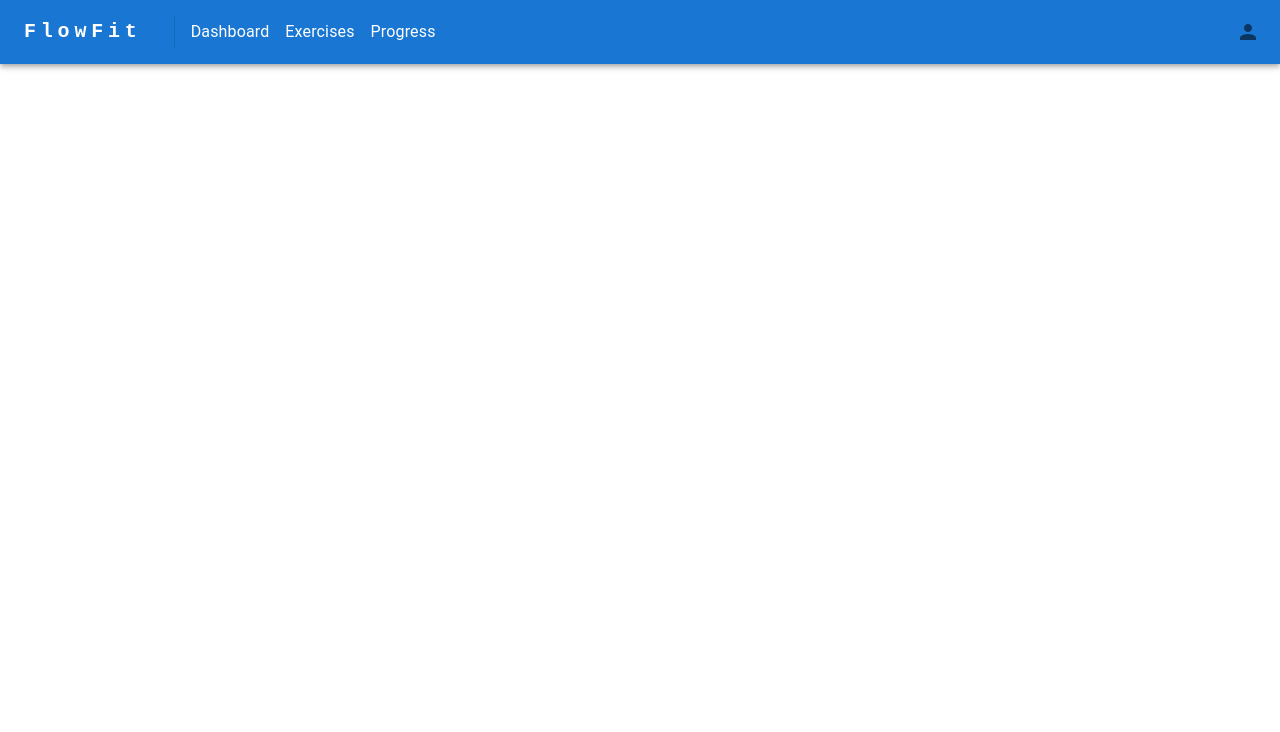
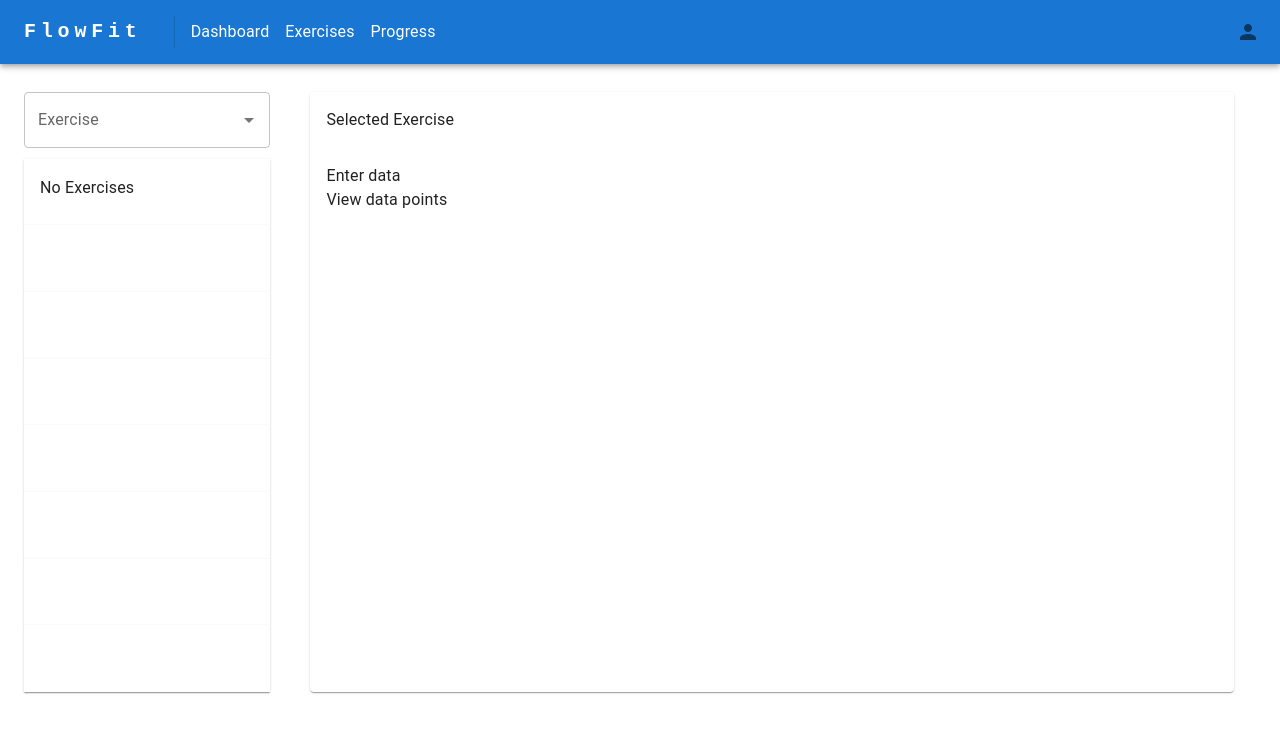
Before and after one commit to hwuialnlg/flowfit-frontend, a React (Create React App) app: page /progress in a window 1280 px wide. Shown: the top 732 px of the page. Built offline with nearby package versions, Linux system fonts and the light colour scheme.

Commit message:
progress layout

```diff
--- a/src/App.tsx
+++ b/src/App.tsx
@@ -5,6 +5,7 @@ import Home from './pages/Home.tsx';
 import NavBar from './components/NavBar.tsx';
 import Login from './pages/Login.tsx';
 import Exercises from './pages/Exercises.tsx'
+import Progress from './pages/Progress.tsx';
 
 export default function App() {
     return (
@@ -15,6 +16,7 @@ export default function App() {
                 <Route path="/dashboard" element={<Home />}/>
                 <Route path="/login" element={<Login />}/>
                 <Route path="/exercises" element={<Exercises />}/>
+                <Route path="/progress" element={<Progress />}/>
             </Routes>
         </BrowserRouter>
     )
--- /dev/null
+++ b/src/pages/Progress.tsx
@@ -0,0 +1,117 @@
+import { Autocomplete, Card, CardContent, CardHeader, Container, Grid, List, ListItem, Pagination, Paper, Skeleton, Stack, TextField, Typography } from "@mui/material";
+import React, { useState } from "react";
+
+export default function Progress() {
+    const [exercises, setExercises] = useState(Array<Exercise>())
+
+    return (
+        <Container
+            maxWidth='xl'
+            sx={{
+                columnGap: 5,
+                display: 'flex',
+                flexDirection: 'row',
+                width: '100%',
+                height: '90vh',
+                p: 1,
+                mt: 2.5
+            }}
+        >
+            <Stack
+                sx={{
+                    width: '20%',
+                    height: 'calc(100vh - 200px)',
+                    // height: '100%',
+                    display: 'flex',
+                    flexDirection: 'column',
+                }}
+            >
+                <Autocomplete
+                    options={exercises}
+                    renderInput={(props) => <TextField {...props} label="Exercise"></TextField>}
+                    getOptionLabel={(option) => option.name}
+                    sx={{
+                        flex: 1
+                    }}
+                />
+
+                {
+                    exercises.map((val, idx) => {
+                        return (
+                            <Card
+                                sx={{
+                                    borderRadius: 0,
+                                    flex: 1,
+                                    display: 'flex',
+                                    alignContent: 'center'
+                                }}
+                            >
+                                <CardHeader title={val.name}></CardHeader>
+                            </Card>
+                        )
+                    })
+                }
+                {
+                    exercises.length <= 0 &&
+                        <Card
+                            sx={{
+                                borderRadius: 0,
+                                flex: 1,
+                                display: 'flex',
+                                alignItems: 'center'
+                            }}
+                        >
+                            <CardContent>
+                                <Typography textAlign={'left'}>No Exercises</Typography>
+                            </CardContent>
+                        </Card>
+                }
+                {
+                    exercises.length <= 0 &&
+                        Array.from({length: 7}).map((_, idx) => {
+                            return (
+                                <Card
+                                    sx={{
+                                        borderRadius: 0,
+                                        flex: 1
+                                    }}
+                                >
+                                    <CardContent>
+                                    </CardContent>
+                                </Card>
+                            )
+                        })
+
+                }
+
+                {
+                    exercises.length > 0 &&
+                        <Pagination
+                            sx={{
+                                width: '100%',
+                                justifyContent: 'center',
+                                alignContent: 'center'
+                            }}
+                            count={Math.ceil(exercises.length / 8)}
+                        />
+                }
+
+            </Stack>
+
+            <Stack
+                sx={{
+                    width: '75%',
+                    height: 'calc(100vh - 200px)',
+                }}
+            >
+                <Card sx={{height: '100%'}}>
+                    <CardHeader title={<Typography>Selected Exercise</Typography>}></CardHeader>
+                    <CardContent>
+                        <Typography>Enter data</Typography>
+                        <Typography>View data points</Typography>
+                    </CardContent>
+                </Card>
+            </Stack>
+        </Container>
+    )
+}
```
